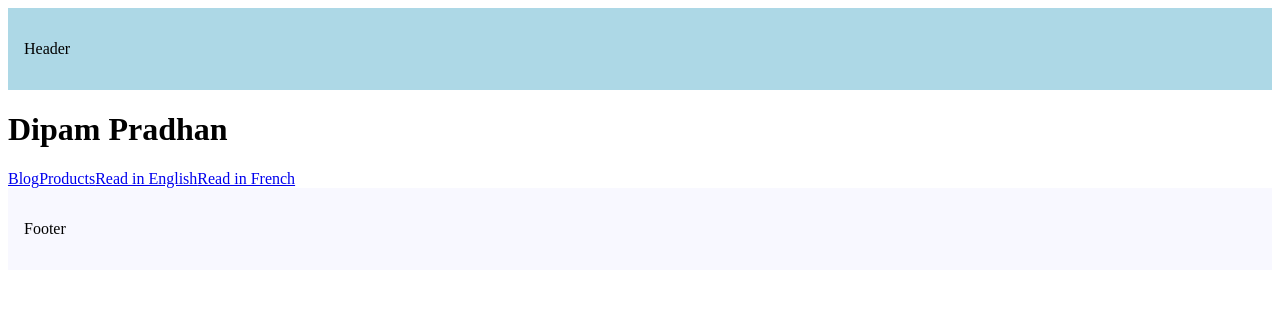
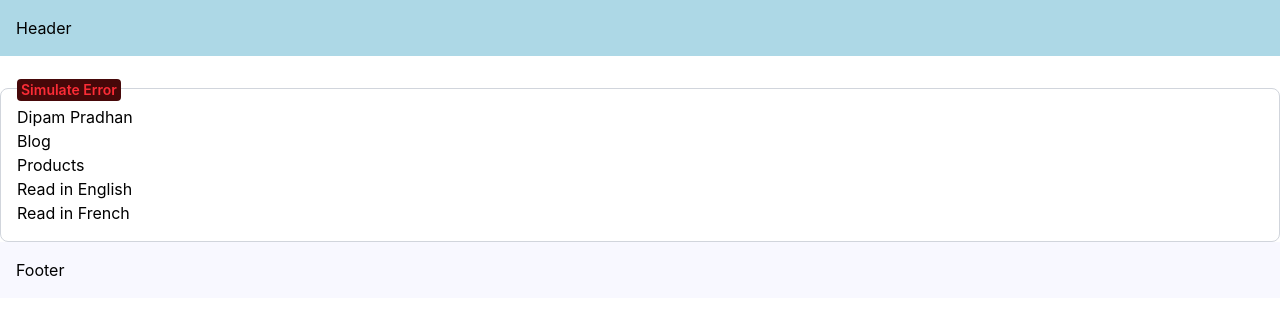
Before and after one commit to DipamPradhan/next-learn, a Next.js app: page / in a window 1280 px wide. Shown: the top 314 px of the page. Built offline with nearby package versions, Linux system fonts and the light colour scheme.

Commit message:
Error Handling

```diff
--- /dev/null
+++ b/src/app/error-wrapper.tsx
@@ -0,0 +1,39 @@
+"use client";
+import "./globals.css";
+
+import { useState } from "react";
+
+interface WrapperProps {
+  children: React.ReactNode;
+}
+
+const ErrorSimulator = ({
+  message = "An error occurred",
+}: {
+  message?: string;
+}) => {
+  const [error, setError] = useState(false);
+
+  if (error) throw new Error(message);
+
+  return (
+    <button
+      title="Simulate an error"
+      className="bg-red-950 text-red-500 rounded p-1 leading-none font-semibold text-sm hover:bg-red-900 transition"
+      onClick={() => setError(true)}
+    >
+      Simulate Error
+    </button>
+  );
+};
+
+export const ErrorWrapper = ({ children }: WrapperProps) => {
+  return (
+    <div className="flex flex-col rounded-lg mt-8 relative p-4 border border-gray-300">
+      <div className="absolute top-0 left-4 -translate-y-1/2">
+        <ErrorSimulator message="Simulated error in root layout" />
+      </div>
+      {children}
+    </div>
+  );
+};
--- /dev/null
+++ b/src/app/global-error.tsx
@@ -0,0 +1,24 @@
+"use client"; // Error boundaries must be Client Components
+
+import "./globals.css";
+
+export default function GlobalError() {
+  return (
+    <html lang="en">
+      <body>
+        <div className="flex flex-col items-center justify-center min-h-screen">
+          <h2 className="text-2xl font-bold mb-4">Something went wrong!</h2>
+          <button
+            onClick={() => {
+              // refresh the page
+              window.location.reload();
+            }}
+            className="bg-blue-500 hover:bg-blue-700 text-white font-bold py-2 px-4 rounded"
+          >
+            Refresh
+          </button>
+        </div>
+      </body>
+    </html>
+  );
+}
--- /dev/null
+++ b/src/app/globals.css
@@ -0,0 +1,2 @@
+@import "tailwindcss";
+/* @source ".*.{ts,tsx}"; */
--- a/src/app/layout.tsx
+++ b/src/app/layout.tsx
@@ -1,5 +1,5 @@
 import { Metadata } from "next";
-
+import { ErrorWrapper } from "./error-wrapper";
 export const metadata: Metadata = {
   title: {
     default: "Next.js - Dipam",
@@ -24,7 +24,7 @@ export default function RootLayout({
         >
           <p>Header</p>
         </header>
-        {children}
+        <ErrorWrapper>{children}</ErrorWrapper>
         <footer
           style={{
             backgroundColor: "ghostwhite",
--- /dev/null
+++ b/src/app/products/[productId]/reviews/[reviewId]/error.tsx
@@ -0,0 +1,24 @@
+"use client";
+import { useRouter } from "next/navigation";
+import { startTransition } from "react";
+export default function ErrorBoundary({
+  error,
+  reset,
+}: {
+  error: Error;
+  reset: () => void;
+}) {
+  const router = useRouter();
+  const reload = () => {
+    startTransition(() => {
+      router.refresh();
+      reset();
+    });
+  };
+  return (
+    <div>
+      <p>{error.message}</p>
+      <button onClick={reload}>Reload</button>
+    </div>
+  );
+}
--- a/src/app/products/[productId]/reviews/[reviewId]/page.tsx
+++ b/src/app/products/[productId]/reviews/[reviewId]/page.tsx
@@ -1,9 +1,17 @@
 import { notFound, redirect } from "next/navigation";
+
+const getRandomInt = (count: number) => {
+  return Math.floor(Math.random() * count);
+};
 export default async function ProductReviews({
   params,
 }: {
   params: Promise<{ productId: string; reviewId: string }>;
 }) {
+  const random = getRandomInt(2);
+  if (random === 1) {
+    throw new Error("Error loading review");
+  }
   const { reviewId, productId } = await params;
   if (parseInt(reviewId) > 1000) {
     // notFound();
```
